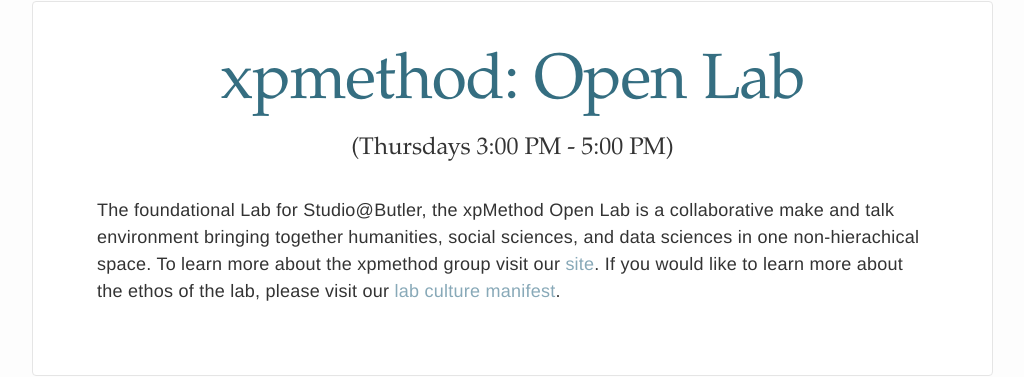
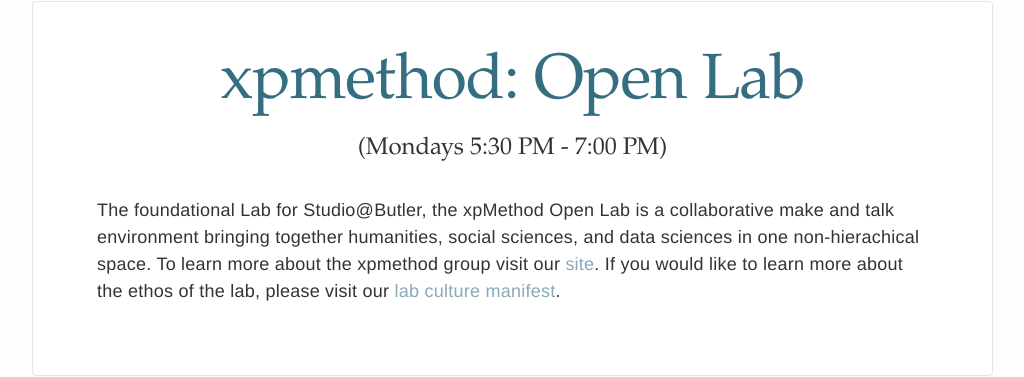
Before and after one commit to cul/dlst-studio, a Jekyll site: the page built from _happenings/openlab.md, in a window 1280 px wide. Shown: the part 148-525 px from the top of the page, without its empty margins (128-1152 px from the left). Built offline with Jekyll 4.4.1, drawn with Linux system fonts in a browser that asks for light colours; a script that is not in the unit is left out.

Commit message:
added timeslot for grep

```diff
--- a/_happenings/openlab.md
+++ b/_happenings/openlab.md
@@ -1,7 +1,7 @@
 ---
 layout: happening
 title: "xpmethod: Open Lab"
-time-slot: "Thursdays 3:00 PM - 5:00 PM"
+time-slot: "Mondays 5:30 PM - 7:00 PM"
 active: True
 ---
 
```
